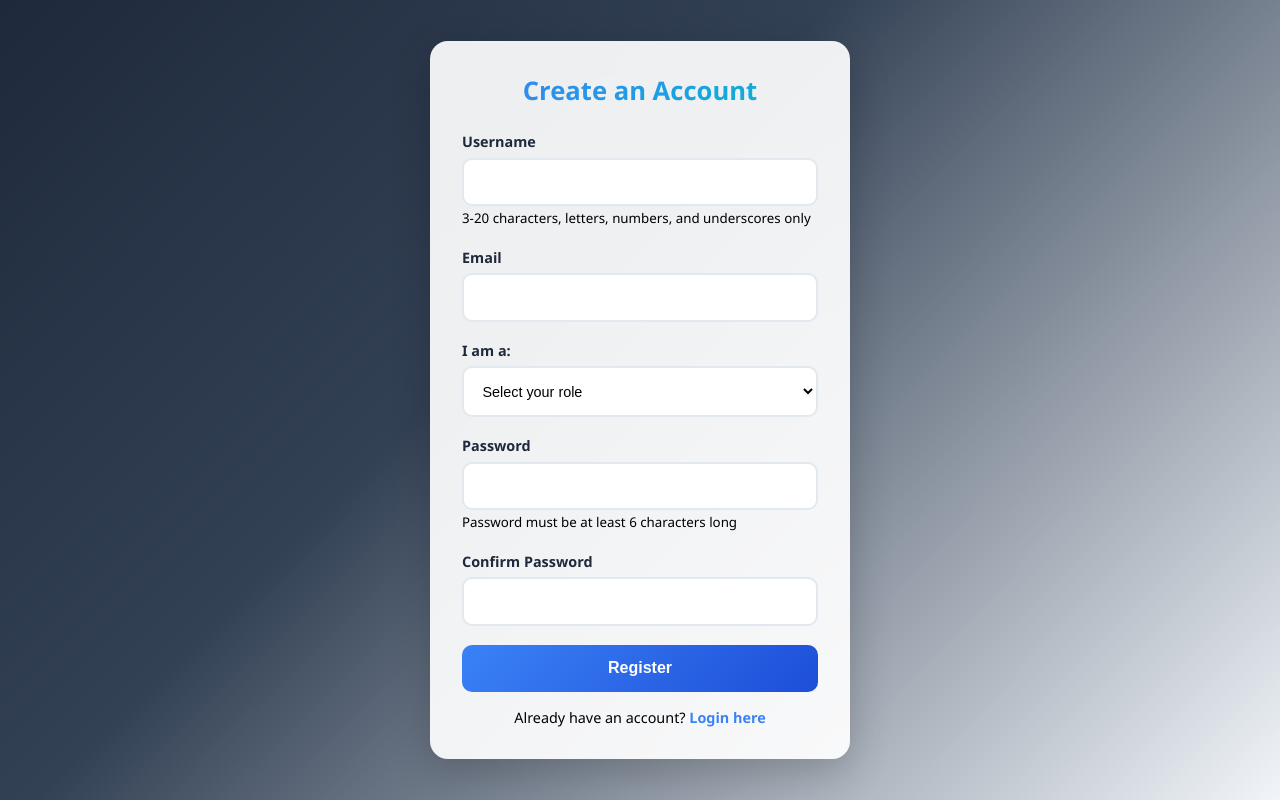
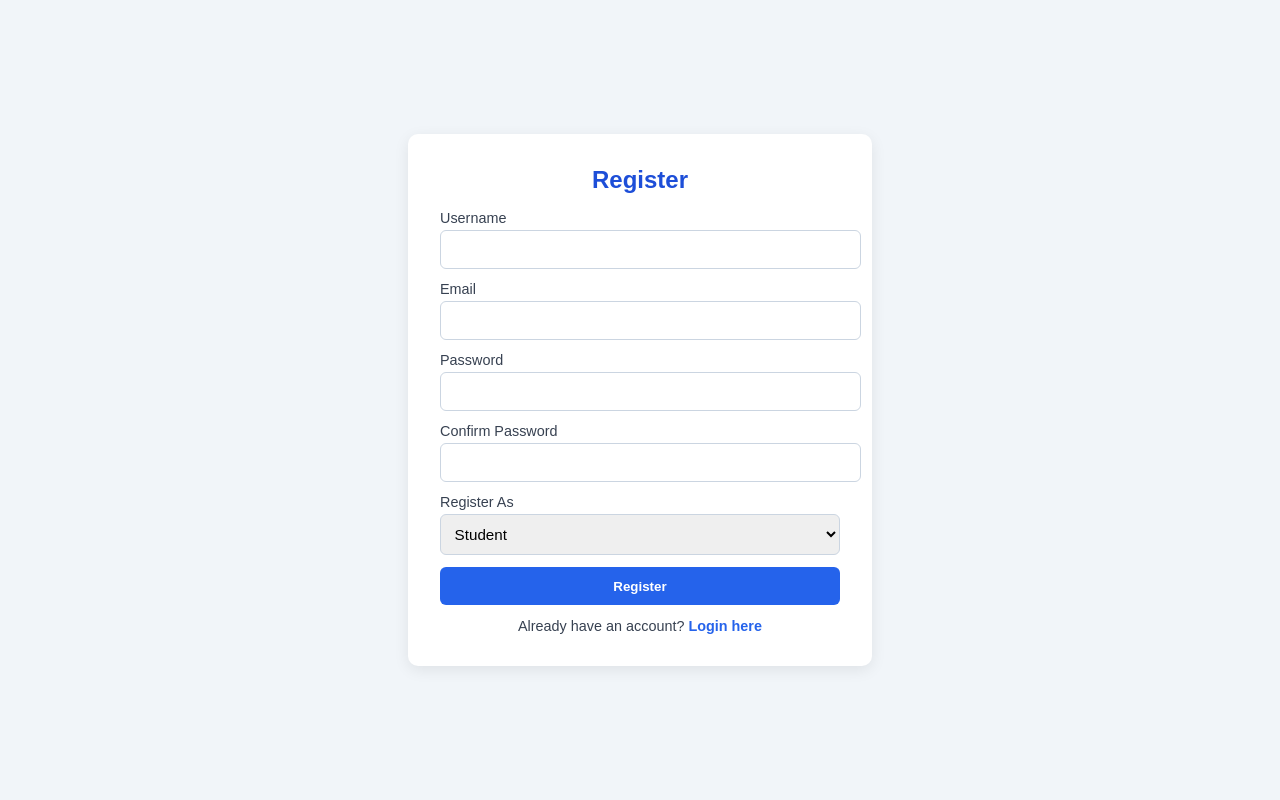
Before and after one commit to onalennaS/EduMate, a PHP site: page /register.php in a window 1280 px wide. Run offline with PHP 8.4, Linux system fonts and the light colour scheme.

Commit message:
Update register.php

```diff
--- a/register.php
+++ b/register.php
@@ -1,84 +1,43 @@
 <?php
-// Start session
 session_start();
+require_once 'config/database.php';
 
-// Initialize variables
-$error = '';
-$success = '';
+$errors = [];
+$success_message = '';
 
-include 'includes/auth.php';
+if ($_SERVER['REQUEST_METHOD'] === 'POST') {
+    $username = trim($_POST['username'] ?? '');
+    $email = trim($_POST['email'] ?? '');
+    $password = $_POST['password'] ?? '';
+    $confirm_password = $_POST['confirm_password'] ?? '';
+    $user_type = $_POST['user_type'] ?? 'student';
 
-// Process form submission
-if ($_SERVER['REQUEST_METHOD'] == 'POST' && !$error) {
-    // Get form data
-    $username = trim($_POST['username']);
-    $email = trim($_POST['email']);
-    $user_type = $_POST['user_type'];
-    $password = $_POST['password'];
-    $confirm_password = $_POST['confirm_password'];
-
-    // Validation
-    if (empty($username) || empty($email) || empty($user_type) || empty($password) || empty($confirm_password)) {
-        $error = "All fields are required.";
+    // Validate
+    if (empty($username) || empty($email) || empty($password) || empty($confirm_password)) {
+        $errors[] = "All fields are required.";
+    } elseif ($password !== $confirm_password) {
+        $errors[] = "Passwords do not match.";
+    } elseif (!filter_var($email, FILTER_VALIDATE_EMAIL)) {
+        $errors[] = "Invalid email address.";
+    } elseif (!in_array($user_type, ['student','teacher','admin'])) {
+        $errors[] = "Invalid user type.";
     }
 
-    // Username validation
-    elseif (!preg_match('/^[a-zA-Z0-9_]{3,20}$/', $username)) {
-        $error = "Username must be 3-20 characters long and contain only letters, numbers, and underscores.";
-    }
+    if (empty($errors)) {
+        // Check for existing username/email
+        $stmt = $pdo->prepare("SELECT id FROM users WHERE username = ? OR email = ?");
+        $stmt->execute([$username, $email]);
+        if ($stmt->fetch()) {
+            $errors[] = "Username or email already taken.";
+        } else {
+            $hashedPassword = password_hash($password, PASSWORD_BCRYPT);
 
-    // Email validation
-    elseif (!filter_var($email, FILTER_VALIDATE_EMAIL)) {
-        $error = "Please enter a valid email address.";
-    }
-
-    // Password validation
-    elseif (strlen($password) < 6) {
-        $error = "Password must be at least 6 characters long.";
-    }
-
-    // Password confirmation
-    elseif ($password !== $confirm_password) {
-        $error = "Passwords do not match.";
-    }
-
-    // User type validation
-    elseif (!in_array($user_type, ['student', 'teacher'])) {
-        $error = "Please select a valid user type.";
-    }
-
-    else {
-        try {
-            // Check if username already exists
-            $stmt = $pdo->prepare("SELECT id FROM users WHERE username = ?");
-            $stmt->execute([$username]);
-            if ($stmt->rowCount() > 0) {
-                $error = "Username already exists. Please choose a different username.";
+            $stmt = $pdo->prepare("INSERT INTO users (username, email, password, user_type, created_at) VALUES (?, ?, ?, ?, NOW())");
+            if ($stmt->execute([$username, $email, $hashedPassword, $user_type])) {
+                $success_message = "Registration successful! You can now <a href='login.php'>login</a>.";
+            } else {
+                $errors[] = "Failed to register. Please try again.";
             }
-
-            // Check if email already exists
-            else {
-                $stmt = $pdo->prepare("SELECT id FROM users WHERE email = ?");
-                $stmt->execute([$email]);
-                if ($stmt->rowCount() > 0) {
-                    $error = "Email already exists. Please use a different email address.";
-                }
-
-                // If no errors, create the user
-                else {
-                    $hashed_password = password_hash($password, PASSWORD_DEFAULT);
-
-                    $stmt = $pdo->prepare("INSERT INTO users (username, email, user_type, password, created_at) VALUES (?, ?, ?, ?, NOW())");
-                    $stmt->execute([$username, $email, $user_type, $hashed_password]);
-
-                    $success = "Account created successfully! You can now <a href='login.php'>login</a>.";
-
-                    // Clear form data on success
-                    $_POST = array();
-                }
-            }
-        } catch(PDOException $e) {
-            $error = "Registration failed: " . $e->getMessage();
         }
     }
 }
@@ -87,216 +46,62 @@ if ($_SERVER['REQUEST_METHOD'] == 'POST' && !$error) {
 <html lang="en">
 <head>
     <meta charset="UTF-8">
-    <meta name="viewport" content="width=device-width, initial-scale=1.0">
     <title>Register - EduMate</title>
     <style>
- /* Reset */
-* {
-  margin: 0;
-  padding: 0;
-  box-sizing: border-box;
-}
-
-body {
-  font-family: 'Segoe UI', Tahoma, Geneva, Verdana, sans-serif;
-  background: linear-gradient(135deg, #1e293b 0%, #334155 40%, #f1f5f9 100%);
-  min-height: 100vh;
-  display: flex;
-  justify-content: center;
-  align-items: center;
-}
-
-.auth-container {
-  width: 100%;
-  max-width: 420px;
-  background: rgba(255, 255, 255, 0.92);
-  backdrop-filter: blur(15px);
-  padding: 2rem;
-  border-radius: 18px;
-  box-shadow: 0 12px 40px rgba(0, 0, 0, 0.2);
-}
-
-.auth-form h2 {
-  text-align: center;
-  margin-bottom: 1.5rem;
-  font-size: 1.6rem;
-  font-weight: 700;
-  background: linear-gradient(135deg, #3b82f6, #06b6d4);
-  -webkit-background-clip: text;
-  -webkit-text-fill-color: transparent;
-}
-
-.form-group { margin-bottom: 1.2rem; }
-
-.form-group label {
-  display: block;
-  font-size: 0.9rem;
-  font-weight: 600;
-  color: #1e293b;
-  margin-bottom: 0.4rem;
-}
-
-.form-group input,
-.form-group select {
-  width: 100%;
-  padding: 0.9rem;
-  border: 2px solid #e2e8f0;
-  border-radius: 10px;
-  font-size: 0.9rem;
-  transition: 0.3s ease;
-  background: #fff;
-}
-
-.form-group input:focus,
-.form-group select:focus {
-  border-color: #3b82f6;
-  outline: none;
-  box-shadow: 0 0 0 3px rgba(59,130,246,0.2);
-}
-
-.btn {
-  width: 100%;
-  padding: 0.9rem;
-  background: linear-gradient(135deg, #3b82f6, #1d4ed8);
-  border: none;
-  border-radius: 10px;
-  font-size: 1rem;
-  font-weight: 600;
-  color: #fff;
-  cursor: pointer;
-  transition: 0.2s ease;
-}
-
-.btn:hover {
-  transform: translateY(-2px);
-  background: linear-gradient(135deg, #2563eb, #1e40af);
-}
-
-.error-message, .success-message {
-  margin-bottom: 1rem;
-  padding: 0.9rem 1rem;
-  border-radius: 10px;
-  font-size: 0.9rem;
-}
-.error-message {
-  background: #fee2e2;
-  color: #dc2626;
-  border-left: 4px solid #ef4444;
-}
-.success-message {
-  background: #dcfce7;
-  color: #16a34a;
-  border-left: 4px solid #22c55e;
-}
-
-.login-link {
-  margin-top: 1rem;
-  text-align: center;
-  font-size: 0.9rem;
-}
-.login-link a {
-  color: #3b82f6;
-  font-weight: 600;
-  text-decoration: none;
-}
-.login-link a:hover { color: #1d4ed8; }
-
+        body { margin:0; font-family: Arial, sans-serif; background:#f1f5f9; display:flex; align-items:center; justify-content:center; height:100vh; }
+        .card { background:#fff; width:400px; padding:2rem; border-radius:10px; box-shadow:0 4px 15px rgba(0,0,0,0.08); }
+        h2 { color:#1d4ed8; text-align:center; margin:0 0 1rem; }
+        .alert { padding:.75rem; border-radius:6px; margin-bottom:1rem; font-size:.95rem; }
+        .alert-danger { background:#fee2e2; color:#991b1b; }
+        .alert-success { background:#dcfce7; color:#065f46; }
+        label { display:block; font-size:.9rem; margin-bottom:.25rem; color:#374151; }
+        input, select { width:100%; padding:.6rem; border:1px solid #cbd5e1; border-radius:6px; font-size:.95rem; margin-bottom:.8rem; }
+        input:focus, select:focus { outline:none; border-color:#2563eb; box-shadow:0 0 6px rgba(37,99,235,0.2); }
+        button { width:100%; padding:.7rem; background:#2563eb; color:#fff; border:none; border-radius:6px; font-weight:700; cursor:pointer; }
+        .footer { text-align:center; margin-top:.8rem; font-size:.9rem; color:#374151; }
+        .footer a { color:#2563eb; text-decoration:none; font-weight:600; }
     </style>
 </head>
 <body>
-    <section class="auth-container">
-        <div class="auth-form">
-            <h2>Create an Account</h2>
+    <div class="card">
+        <h2>Register</h2>
 
-            <?php if ($error): ?>
-                <div class="error-message"><?php echo htmlspecialchars($error); ?></div>
-            <?php endif; ?>
+        <?php if ($errors): ?>
+            <div class="alert alert-danger">
+                <?php foreach ($errors as $err): ?><div><?= htmlspecialchars($err) ?></div><?php endforeach; ?>
+            </div>
+        <?php endif; ?>
 
-            <?php if ($success): ?>
-                <div class="success-message"><?php echo $success; ?></div>
-            <?php endif; ?>
+        <?php if ($success_message): ?>
+            <div class="alert alert-success"><?= $success_message ?></div>
+        <?php endif; ?>
 
-            <form method="POST" action="" id="registerForm">
-                <div class="form-group">
-                    <label for="username">Username</label>
-                    <input type="text" id="username" name="username"
-                           value="<?php echo isset($_POST['username']) ? htmlspecialchars($_POST['username']) : ''; ?>"
-                           required>
-                    <small>3-20 characters, letters, numbers, and underscores only</small>
-                </div>
+        <form method="POST" novalidate>
+            <label>Username</label>
+            <input type="text" name="username" required value="<?= htmlspecialchars($_POST['username'] ?? '') ?>">
 
-                <div class="form-group">
-                    <label for="email">Email</label>
-                    <input type="email" id="email" name="email"
-                           value="<?php echo isset($_POST['email']) ? htmlspecialchars($_POST['email']) : ''; ?>"
-                           required>
-                </div>
+            <label>Email</label>
+            <input type="email" name="email" required value="<?= htmlspecialchars($_POST['email'] ?? '') ?>">
 
-                <div class="form-group">
-                    <label for="user_type">I am a:</label>
-                    <select id="user_type" name="user_type" required>
-                        <option value="">Select your role</option>
-                        <option value="student" <?php echo (isset($_POST['user_type']) && $_POST['user_type'] === 'student') ? 'selected' : ''; ?>>Student</option>
-                        <option value="teacher" <?php echo (isset($_POST['user_type']) && $_POST['user_type'] === 'teacher') ? 'selected' : ''; ?>>Teacher</option>
-                    </select>
-                </div>
+            <label>Password</label>
+            <input type="password" name="password" required>
 
-                <div class="form-group">
-                    <label for="password">Password</label>
-                    <input type="password" id="password" name="password" required>
-                    <small>Password must be at least 6 characters long</small>
-                </div>
+            <label>Confirm Password</label>
+            <input type="password" name="confirm_password" required>
 
-                <div class="form-group">
-                    <label for="confirm_password">Confirm Password</label>
-                    <input type="password" id="confirm_password" name="confirm_password" required>
-                </div>
+            <label>Register As</label>
+            <select name="user_type" required>
+                <option value="student" <?= ($_POST['user_type'] ?? '') === 'student' ? 'selected' : '' ?>>Student</option>
+                <option value="teacher" <?= ($_POST['user_type'] ?? '') === 'teacher' ? 'selected' : '' ?>>Teacher</option>
+                <option value="admin" <?= ($_POST['user_type'] ?? '') === 'admin' ? 'selected' : '' ?>>Admin</option>
+            </select>
 
-                <button type="submit" class="btn" style="width: 100%;">Register</button>
-            </form>
+            <button type="submit">Register</button>
+        </form>
 
-            <div class="login-link">
-                Already have an account? <a href="login.php">Login here</a>
-            </div>
+        <div class="footer">
+            Already have an account? <a href="login.php">Login here</a>
         </div>
-    </section>
-
-
-    <script>
-        // Client-side password confirmation validation
-        document.getElementById('confirm_password').addEventListener('input', function() {
-            const password = document.getElementById('password').value;
-            const confirmPassword = this.value;
-
-            if (password !== confirmPassword && confirmPassword.length > 0) {
-                this.setCustomValidity('Passwords do not match');
-                this.style.borderColor = '#c62828';
-            } else {
-                this.setCustomValidity('');
-                this.style.borderColor = '';
-            }
-        });
-
-        // Username validation
-        document.getElementById('username').addEventListener('input', function() {
-            const username = this.value;
-            const regex = /^[a-zA-Z0-9_]{3,20}$/;
-
-            if (username.length > 0 && !regex.test(username)) {
-                this.setCustomValidity('Username must be 3-20 characters long and contain only letters, numbers, and underscores');
-                this.style.borderColor = '#c62828';
-            } else {
-                this.setCustomValidity('');
-                this.style.borderColor = '';
-            }
-        });
-
-        // Add loading state to form
-        document.getElementById('registerForm').addEventListener('submit', function() {
-            const submitBtn = this.querySelector('button[type="submit"]');
-            submitBtn.disabled = true;
-            submitBtn.textContent = 'Creating Account...';
-        });
-    </script>
+    </div>
 </body>
 </html>
```
